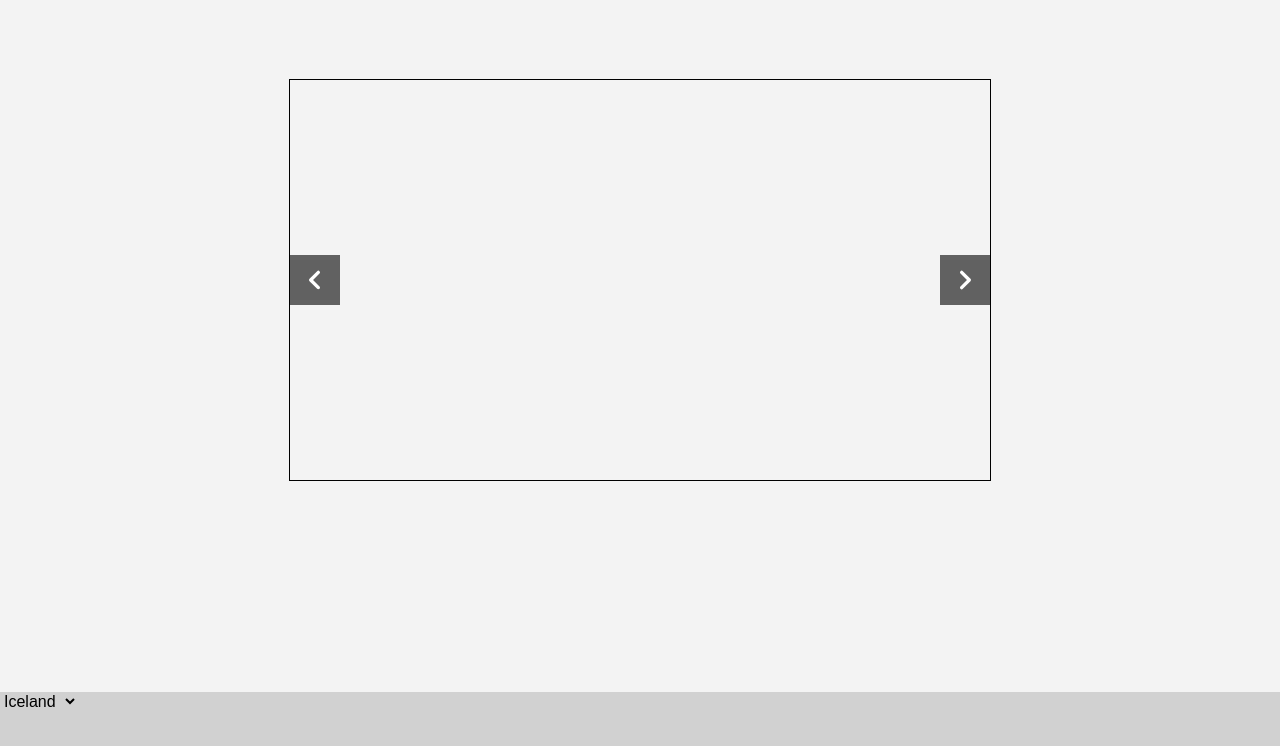
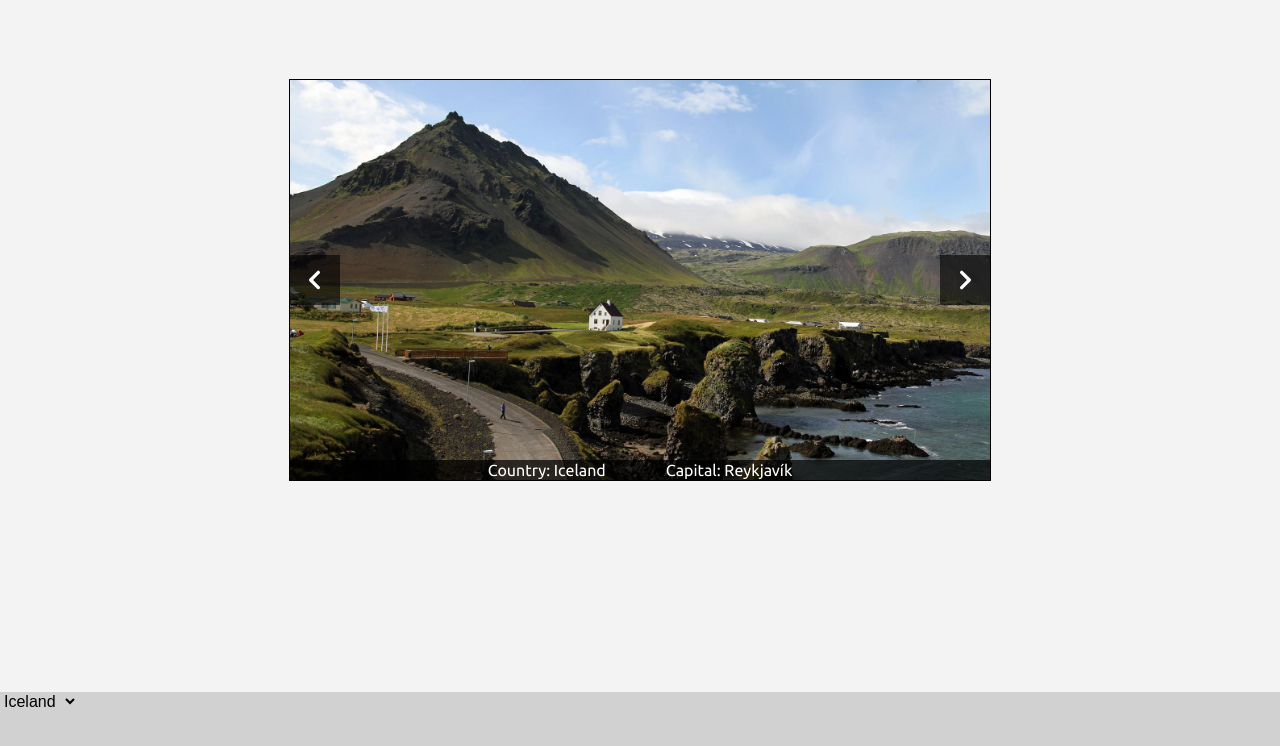
Before and after one commit to VojinPopovic/travel-catalogue, a plain HTML site: page index.html in a window 1280 px wide. Shown: the part 188-934 px from the top of the page. Drawn offline with Linux system fonts and the light colour scheme.

Commit message:
updated slider

```diff
--- a/index.html
+++ b/index.html
@@ -23,12 +23,12 @@
             </div>
             <div class="ul-container">
               <ul>
-                <li>New</li>
-                <li>Popular</li>
-                <li>Summer</li>
-                <li>Winter</li>
-                <li>About</li>
-                <li>Contact</li>
+                <li><a href="">New</a></li>
+                <li><a href="">Popular</a></li>
+                <li><a href="">Summer</a></li>
+                <li><a href="">Winter</a></li>
+                <li><a href="">About</a></li>
+                <li><a href="">Contact</a></li>
               </ul>
             </div>
           </div>
--- a/script-config.js
+++ b/script-config.js
@@ -8,7 +8,7 @@ config = {
 };
 
 configPopular = {
-  country: "iceland",
+  country: "Iceland",
   capital: "Reykjavík",
   native_language: "Icelandic",
   images: ["/images/iceland.jpg", "/images/iceland1.jpg", "/images/iceland2.jpg"],
--- a/script.js
+++ b/script.js
@@ -4,14 +4,13 @@ class SliderPopular {
     this.imgNum = 0;
     this.sliderLeft();
     this.sliderRight();
+    this.sliderDescription();
   }
   sliderLeft() {
     let image = this.popularCountry.images;
     let imageDiv = document.querySelector(".picture-slider-container");
     let btnLeft = document.querySelector(".btn-left");
     btnLeft.addEventListener("click", () => {
-      this.removeSrc(imageDiv);
-
       this.imgNum--;
       if (this.imgNum < 0) {
         this.imgNum = image.length - 1;
@@ -19,7 +18,6 @@ class SliderPopular {
       } else {
         imageDiv.style.backgroundImage = `url("${image[this.imgNum]}")`;
       }
-      console.log(this.imgNum);
     });
   }
   sliderRight() {
@@ -27,7 +25,6 @@ class SliderPopular {
     let imageDiv = document.querySelector(".picture-slider-container");
     let btnRight = document.querySelector(".btn-right");
     btnRight.addEventListener("click", () => {
-      this.removeSrc(imageDiv);
       this.imgNum++;
       if (this.imgNum >= image.length) {
         this.imgNum = 0;
@@ -35,11 +32,32 @@ class SliderPopular {
       } else {
         imageDiv.style.backgroundImage = `url("${image[this.imgNum]}")`;
       }
-
-      console.log(this.imgNum);
     });
   }
-  removeSrc(imageDiv) {
-    imageDiv.style.backgroundImage = "none";
+  sliderDescription() {
+    let sliderContainer = document.querySelector(".picture-slider-container");
+    let descriptionDiv = document.createElement("div");
+    descriptionDiv.classList = "description";
+    let descriptionUl = document.createElement("ul");
+    let descriptionLi = document.createElement("li");
+    let descriptionA = document.createElement("a");
+
+    // prettier-ignore
+    descriptionA.setAttribute("href", `https://en.wikipedia.org/wiki/${this.popularCountry.country}`)
+    sliderContainer
+      .appendChild(descriptionDiv)
+      .appendChild(descriptionUl)
+      .appendChild(descriptionLi)
+      .appendChild(descriptionA).classList = "country";
+    // prettier-ignore
+    let countryLink = document.querySelector(".country").innerHTML = `Country: ${this.popularCountry.country}`;
+
+    sliderContainer
+      .appendChild(descriptionDiv)
+      .appendChild(descriptionUl)
+      .appendChild(descriptionLi)
+      .appendChild(descriptionA.cloneNode()).classList = "capital";
+    // prettier-ignore
+    let capitalLink = document.querySelector(".capital").innerHTML = `Capital: ${this.popularCountry.capital}`;
   }
 }
--- a/style.css
+++ b/style.css
@@ -56,6 +56,10 @@ li {
   color: white;
 }
 
+a {
+  text-decoration: none;
+  color: white;
+}
 .logo-container {
   width: 30%;
   height: 100%;
@@ -78,18 +82,50 @@ li {
   align-items: center;
 }
 
-.slider-section h2{
-    font-size: 2rem;
-    margin-bottom:100px;
-    margin-top: 50px;
+.slider-section h2 {
+  font-size: 2rem;
+  margin-bottom: 100px;
+  margin-top: 50px;
 }
 
 .picture-slider-container {
   width: 700px;
   height: 400px;
+  background-image: url(/images/iceland.jpg);
   background-size: cover;
   border: 1px black solid;
+  position: relative;
 }
+
+.description {
+  width: 100%;
+  height: 20px;
+  background-color: rgba(0, 0, 0, 0.7);
+  position: absolute;
+  bottom: 0;
+  display: flex;
+  justify-content: center;
+  align-items: center;
+}
+
+.description ul {
+  margin: 0;
+}
+
+.description li {
+  margin: 0;
+}
+
+.description a {
+  margin-inline: 30px;
+}
+
+.description a:hover {
+cursor: pointer;
+}
+
+
+
 
 .btns-container {
   width: 100%;
```
